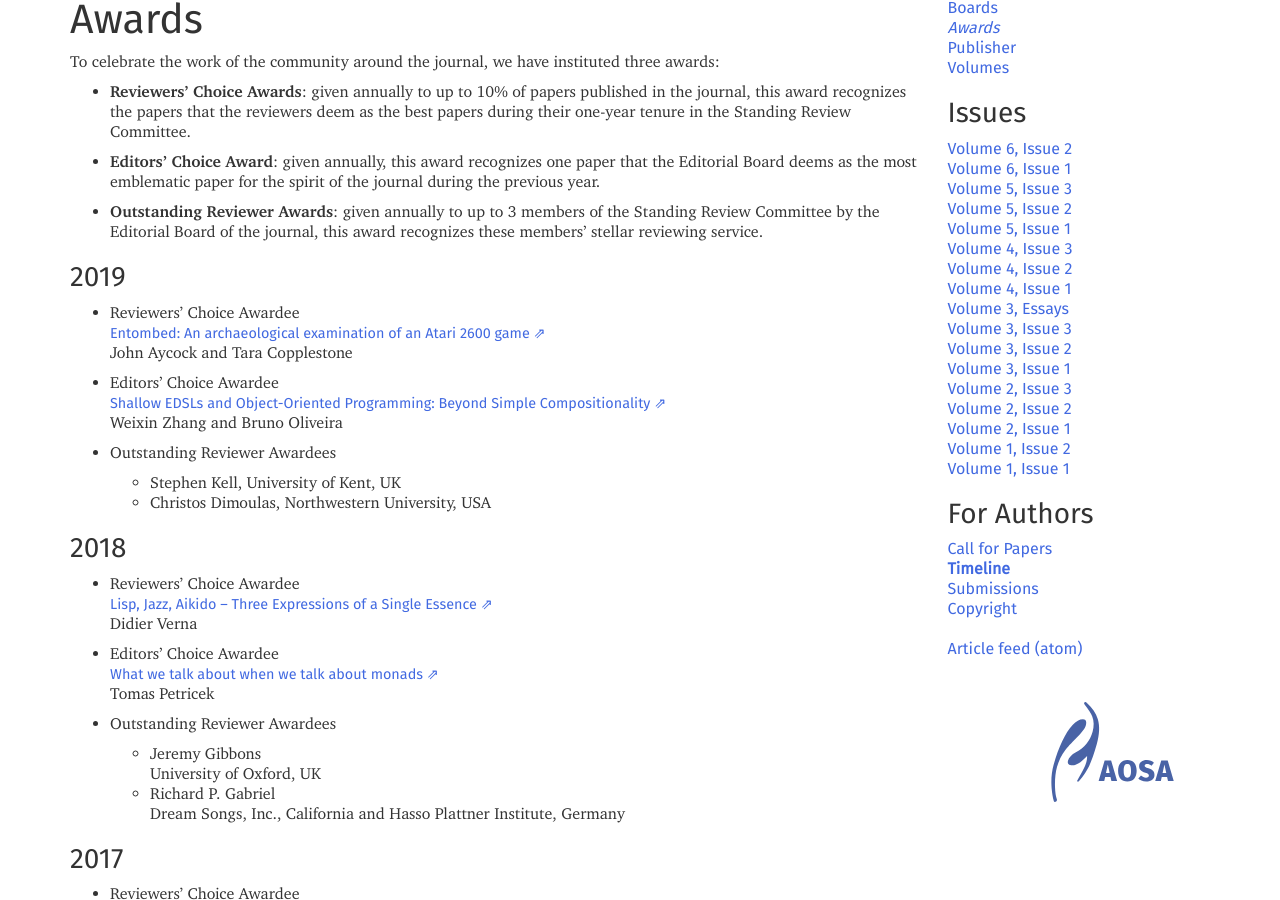
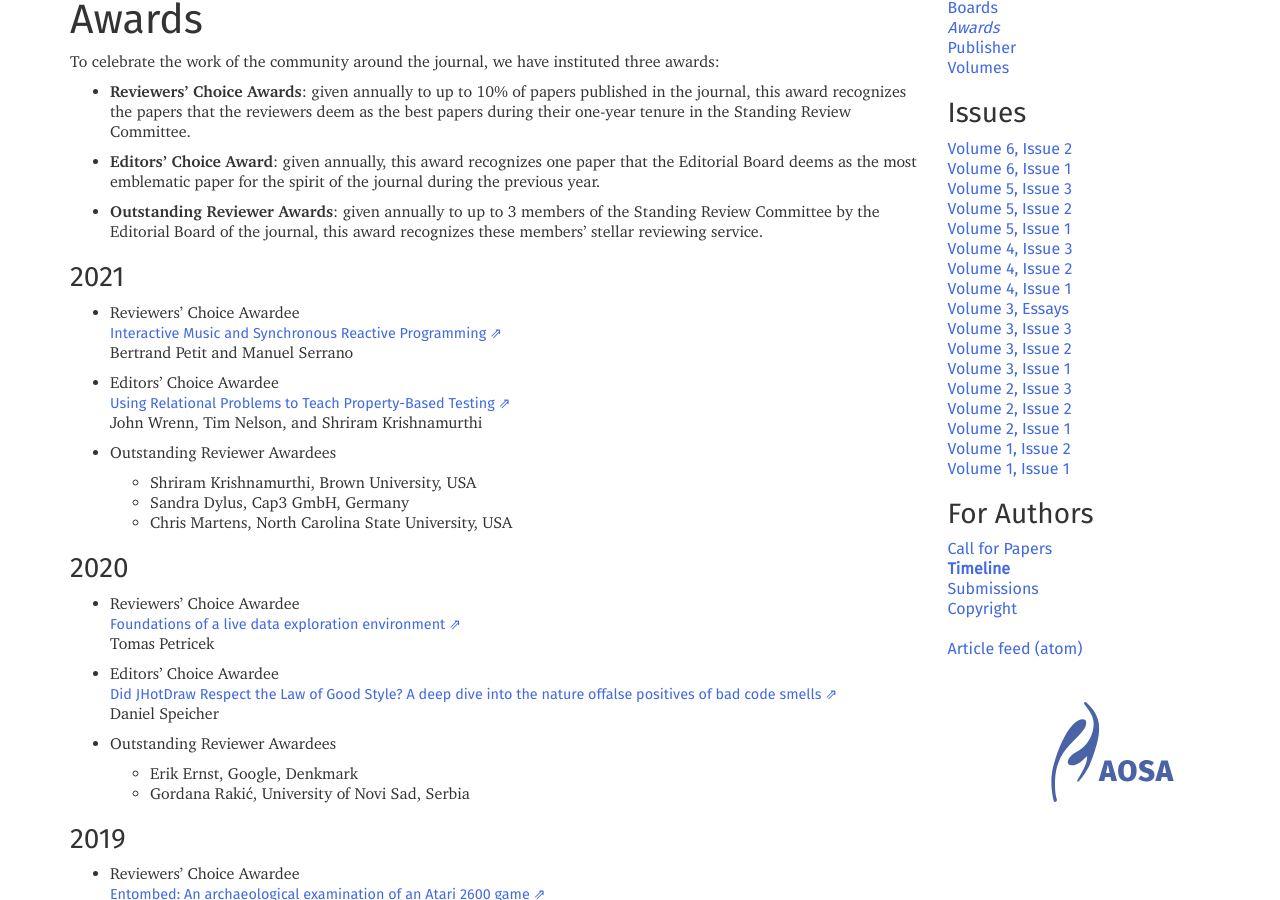
Before and after one commit to programming-journal/programming-journal.github.io, a Jekyll site: the page built from awards/index.markdown, in a window 1280 px wide and 900 px high, scrolled down 229 px. Built offline with Jekyll 4.4.1, drawn with Linux system fonts in a browser that asks for light colours.

Commit message:
Adds 2020 and 2021 awards

```diff
--- a/awards/index.markdown
+++ b/awards/index.markdown
@@ -12,6 +12,43 @@ To celebrate the work of the community around the journal, we have instituted th
 * **Editors' Choice Award**: given annually, this award recognizes one paper that the Editorial Board deems as the most emblematic paper for the spirit of the journal during the previous year.
 
 * **Outstanding Reviewer Awards**: given annually to up to 3 members of the Standing Review Committee by the Editorial Board of the journal, this award recognizes these members' stellar reviewing service.
+
+### 2021
+
+* Reviewers' Choice Awardee
+   [Interactive Music and Synchronous Reactive Programming](https://doi.org/10.22152/programming-journal.org/2021/5/2)
+Bertrand Petit and Manuel Serrano
+
+* Editors' Choice Awardee
+   [Using Relational Problems to Teach Property-Based Testing](https://doi.org/10.22152/programming-journal.org/2021/5/9)
+John Wrenn, Tim Nelson, and Shriram Krishnamurthi
+
+* Outstanding Reviewer Awardees
+
+  * Shriram Krishnamurthi,
+     Brown University, USA
+  * Sandra Dylus,
+     Cap3 GmbH, Germany
+  * Chris Martens,
+     North Carolina State University, USA
+
+
+### 2020
+
+* Reviewers' Choice Awardee
+   [Foundations of a live data exploration environment](https://doi.org/10.22152/programming-journal.org/2020/4/8)
+Tomas Petricek
+
+* Editors' Choice Awardee
+   [Did JHotDraw Respect the Law of Good Style? A deep dive into the nature offalse positives of bad code smells](https://doi.org/10.22152/programming-journal.org/2020/4/14)
+Daniel Speicher
+
+* Outstanding Reviewer Awardees
+
+  * Erik Ernst,
+     Google, Denkmark
+  * Gordana Rakić,
+     University of Novi Sad, Serbia
 
 ### 2019
 
```
